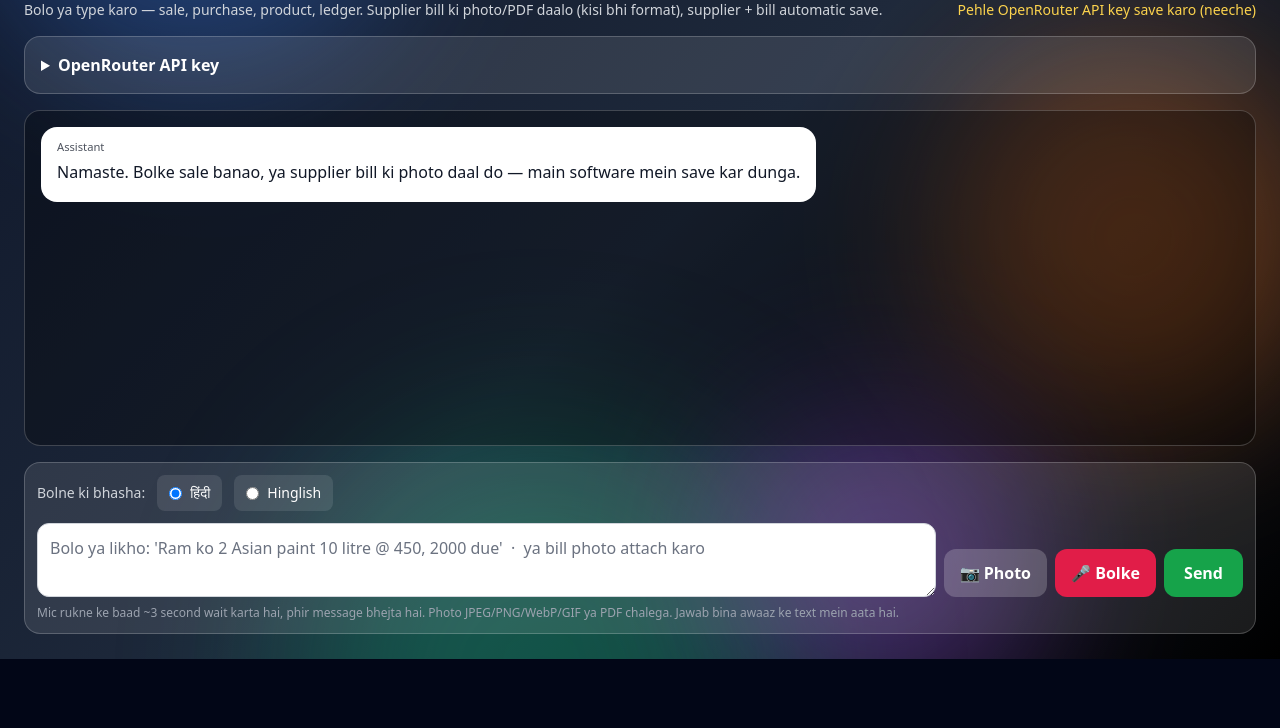
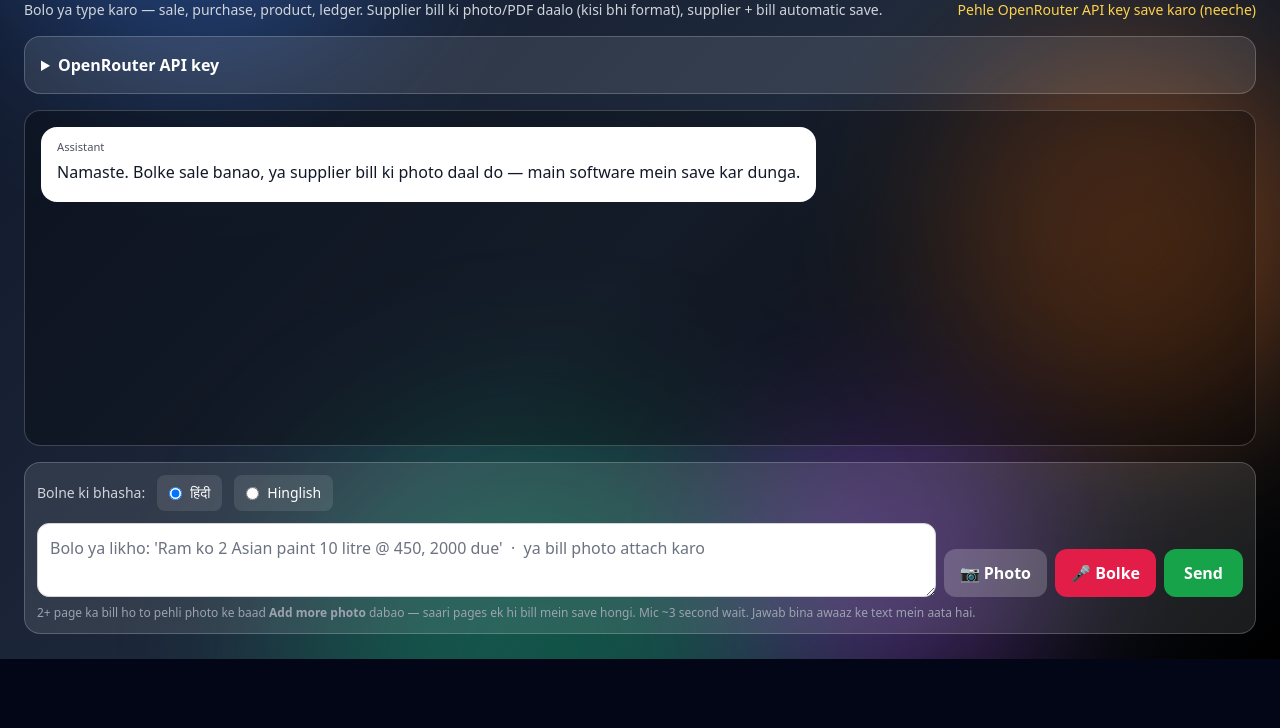
Before and after one commit to ssunny00091-rgb/hardware-erp, a PHP site: page /hardware-erp/assistant.php in a window 1280 px wide. Shown: the part 141-869 px from the top of the page. Run offline with PHP 8.4, Linux system fonts and the light colour scheme; some libraries are stand-ins or nearby versions.

Commit message:
Let assistant attach more bill photos and merge them as one purchase.
After the first page, Add more photo queues extra pages. All images go in one import so a multi-page supplier bill updates once.

Co-authored-by: ssunny00091-rgb <ssunny00091-rgb@users.noreply.github.com>

```diff
--- a/assets/css/style.css
+++ b/assets/css/style.css
@@ -269,6 +269,27 @@ textarea::placeholder {
   text-align: right;
 }
 
+.photo-chip {
+  display: inline-flex;
+  align-items: center;
+  gap: 0.4rem;
+  margin: 0.2rem 0.35rem 0.2rem 0;
+  padding: 0.3rem 0.5rem;
+  border-radius: 0.6rem;
+  background: rgba(16, 185, 129, 0.2);
+  color: #d1fae5;
+  font-size: 0.8rem;
+}
+
+.photo-chip button {
+  border: 0;
+  background: transparent;
+  color: #fecaca;
+  cursor: pointer;
+  font-size: 0.95rem;
+  line-height: 1;
+}
+
 .chat-user {
   align-self: flex-end;
   background: #16a34a;
--- a/assets/js/assistant.js
+++ b/assets/js/assistant.js
@@ -2,6 +2,7 @@ const chatLog = document.getElementById("chat-log");
 const chatInput = document.getElementById("chat-input");
 const chatFile = document.getElementById("chat-file");
 const chatFiles = document.getElementById("chat-files");
+const btnAddMore = document.getElementById("btn-add-more");
 const btnSend = document.getElementById("btn-send");
 const btnMic = document.getElementById("btn-mic");
 const btnSaveKey = document.getElementById("btn-save-key");
@@ -184,22 +185,46 @@ async function compressImage(file) {
   }
 }
 
+const MAX_BILL_PAGES = 12;
+
 function showFiles() {
   if (!pendingFiles.length) {
     chatFiles.classList.add("hidden");
-    chatFiles.textContent = "";
+    chatFiles.innerHTML = "";
+    if (btnAddMore) btnAddMore.classList.add("hidden");
     return;
   }
   chatFiles.classList.remove("hidden");
-  chatFiles.textContent = pendingFiles.map((f) => f.name).join(", ");
+  chatFiles.innerHTML =
+    '<div class="mb-1 text-sm text-emerald-200">' + pendingFiles.length + ' page' + (pendingFiles.length > 1 ? "s" : "") + ' attach — ek hi bill</div>' +
+    pendingFiles.map((f, i) =>
+      '<span class="photo-chip">Page ' + (i + 1) + ': ' + escapeHtml(f.name) +
+      ' <button type="button" data-remove-photo="' + i + '" title="Remove">✕</button></span>'
+    ).join("");
+  if (btnAddMore) btnAddMore.classList.remove("hidden");
+}
+
+chatFiles.addEventListener("click", (e) => {
+  const btn = e.target.closest("[data-remove-photo]");
+  if (!btn) return;
+  pendingFiles.splice(Number(btn.dataset.removePhoto), 1);
+  showFiles();
+});
+
+if (btnAddMore) {
+  btnAddMore.addEventListener("click", () => chatFile.click());
 }
 
 chatFile.addEventListener("change", async () => {
   const list = Array.from(chatFile.files || []);
-  pendingFiles = [];
-  for (const file of list.slice(0, 6)) {
+  for (const file of list) {
+    if (pendingFiles.length >= MAX_BILL_PAGES) {
+      alert("Ek bill mein maximum " + MAX_BILL_PAGES + " pages.");
+      break;
+    }
     pendingFiles.push(await compressImage(file));
   }
+  chatFile.value = "";
   showFiles();
 });
 
@@ -210,15 +235,23 @@ async function sendChat(text) {
   busy = true;
   btnSend.disabled = true;
   const filesNow = pendingFiles.slice();
-  addBubble("user", message || ("📎 " + filesNow.map((f) => f.name).join(", ")));
+  let outgoing = message;
+  if (!outgoing && filesNow.length) {
+    outgoing = filesNow.length > 1
+      ? ("Yeh ek hi bill ki " + filesNow.length + " pages hain. Saari pages mila ke ek bill save karo.")
+      : "Is photo se supplier bill save karo.";
+  } else if (outgoing && filesNow.length > 1) {
+    outgoing += " (Iske saath " + filesNow.length + " pages/photos hain — ek hi bill.)";
+  }
+  addBubble("user", outgoing || ("📎 " + filesNow.map((f) => f.name).join(", ")));
   chatInput.value = "";
   pendingFiles = [];
   showFiles();
   chatFile.value = "";
 
   const form = new FormData();
-  form.append("payload", JSON.stringify({ message, history }));
-  filesNow.forEach((file) => form.append("files[]", file, file.name));
+  form.append("payload", JSON.stringify({ message: outgoing || message, history }));
+  filesNow.forEach((file, i) => form.append("files[]", file, "page-" + (i + 1) + "-" + file.name));
 
   try {
     const response = await fetch(appUrl("/api/assistant.php"), { method: "POST", body: form });
@@ -227,7 +260,7 @@ async function sendChat(text) {
     const reply = data.reply || "Ho gaya.";
     const extra = actionSummary(data.actions || []);
     addBubble("assistant", reply, extra, data.tables || []);
-    history.push({ role: "user", content: message || "Photo/PDF bheji hai" });
+    history.push({ role: "user", content: outgoing || "Photo/PDF bheji hai" });
     history.push({ role: "assistant", content: reply });
   } catch (err) {
     addBubble("assistant", "Error: " + err.message);
--- a/assistant.php
+++ b/assistant.php
@@ -39,7 +39,7 @@ require __DIR__ . '/includes/header.php';
       <input type="radio" name="voice-lang" value="en-IN"> Hinglish
     </label>
   </div>
-  <div id="chat-files" class="mb-2 hidden text-sm text-emerald-200"></div>
+  <div id="chat-files" class="mb-2 hidden"></div>
   <div class="flex flex-col gap-2 sm:flex-row sm:items-end">
     <textarea id="chat-input" rows="2" placeholder="Bolo ya likho: 'Ram ko 2 Asian paint 10 litre @ 450, 2000 due'  ·  ya bill photo attach karo" class="min-h-[52px] flex-1 rounded-xl border border-gray-300 bg-white p-3 text-gray-900"></textarea>
     <div class="flex flex-wrap gap-2">
@@ -47,11 +47,12 @@ require __DIR__ . '/includes/header.php';
         📷 Photo
         <input type="file" id="chat-file" class="hidden" accept="image/*,.pdf,application/pdf" multiple>
       </label>
+      <button type="button" id="btn-add-more" class="hidden rounded-xl bg-sky-600 px-4 py-3 font-semibold">➕ Add more photo</button>
       <button type="button" id="btn-mic" class="rounded-xl bg-rose-600 px-4 py-3 font-semibold">🎤 Bolke</button>
       <button type="button" id="btn-send" class="rounded-xl bg-green-600 px-5 py-3 font-semibold">Send</button>
     </div>
   </div>
-  <p class="mt-2 text-xs text-gray-400">Mic rukne ke baad ~3 second wait karta hai, phir message bhejta hai. Photo JPEG/PNG/WebP/GIF ya PDF chalega. Jawab bina awaaz ke text mein aata hai.</p>
+  <p class="mt-2 text-xs text-gray-400">2+ page ka bill ho to pehli photo ke baad <strong>Add more photo</strong> dabao — saari pages ek hi bill mein save hongi. Mic ~3 second wait. Jawab bina awaaz ke text mein aata hai.</p>
 </div>
 
 <script src="<?= htmlspecialchars(app_url('assets/js/assistant.js'), ENT_QUOTES, 'UTF-8') ?>"></script>
--- a/includes/assistant.php
+++ b/includes/assistant.php
@@ -31,12 +31,13 @@ Today's date is {$today} (dd/mm/yyyy). Reply in simple Hindi (ok to mix English
 
 You MUST use tools to actually change the software. Do not pretend you saved something without a tool result.
 
-When the user sends a photo, screenshot, scan, or PDF of a supplier bill / invoice / challan / quotation / WhatsApp bill / handwritten bill (any format):
+When the user sends photo(s), screenshot, scan, or PDF of a supplier bill / invoice / challan / quotation / WhatsApp bill / handwritten bill (any format):
 1. Read all visible text even if rotated, blurry, or mixed Hindi/English.
-2. Extract supplier name, mobile, address, GST, invoice number, bill date, line items (name, qty, unit, rate), grand total, amount paid.
-3. Immediately call import_supplier_bill. Do not ask for confirmation.
-4. If line items are unreadable but supplier name + total are visible, still import using total.
-5. If supplier name is readable but items are not, still call add_or_update_party for the supplier.
+2. If there are 2 or more images/pages, they are pages of THE SAME bill unless the user says otherwise. Merge every page: one supplier, one invoice number, one date, ALL line items from all pages, one grand total (usually on the last page), one paid amount. Call import_supplier_bill ONCE only.
+3. Extract supplier name, mobile, address, GST, invoice number, bill date, line items (name, qty, unit, rate), grand total, amount paid.
+4. Immediately call import_supplier_bill. Do not ask for confirmation.
+5. If line items are unreadable but supplier name + total are visible, still import using total.
+6. If supplier name is readable but items are not, still call add_or_update_party for the supplier.
 
 When user asks for ledger / hisaab / khata / "kitna lena dena":
 1. Call get_ledger with the spoken name even if spelling looks wrong.
@@ -900,7 +901,7 @@ function assistant_collect_uploads(): array
     if (!empty($_FILES['files'])) {
         $bucket = $_FILES['files'];
         $count = is_array($bucket['name']) ? count($bucket['name']) : 1;
-        for ($i = 0; $i < $count && $i < 6; $i++) {
+        for ($i = 0; $i < $count && $i < 12; $i++) {
             $err = is_array($bucket['error']) ? (int) $bucket['error'][$i] : (int) $bucket['error'];
             if ($err !== UPLOAD_ERR_OK) {
                 continue;
@@ -932,7 +933,10 @@ function assistant_chat(PDO $pdo, string $userText, array $history, array $fileP
         throw new InvalidArgumentException('Message ya photo bhejo');
     }
     if ($userText === '' && $fileParts !== []) {
-        $userText = 'Is photo/PDF se supplier aur unka bill automatically add karo. Jo dikh raha hai usko save karo.';
+        $n = count($fileParts);
+        $userText = $n > 1
+            ? ('Yeh ek hi supplier bill ki ' . $n . ' pages/photos hain. Page 1 pehli image, phir page 2, 3... Saari pages padhkar EK hi bill mein merge karke import_supplier_bill ek baar call karo. Saari items, ek total, ek supplier.')
+            : 'Is photo/PDF se supplier aur unka bill automatically add karo. Jo dikh raha hai usko save karo.';
     }
 
     $messages = [['role' => 'system', 'content' => assistant_system_prompt()]];
```
